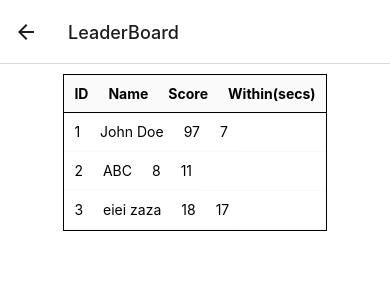
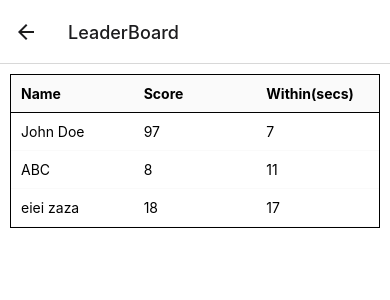
Before and after one commit to lertumpai/exam-bd, a React Native app: screen /LeaderBoard in a window 390 px wide. Shown: the top 300 px of the page. Built offline with nearby package versions, Linux system fonts and the light colour scheme.

Commit message:
implement table score

```diff
--- a/screens/leaderBoard/LeaderBoard.tsx
+++ b/screens/leaderBoard/LeaderBoard.tsx
@@ -7,8 +7,6 @@ const styles = StyleSheet.create({
   container: {
     flex: 1,
     backgroundColor: '#fff',
-    alignItems: 'center',
-    justifyContent: 'center',
   },
 })
 
--- a/screens/leaderBoard/components/ScoreTable.tsx
+++ b/screens/leaderBoard/components/ScoreTable.tsx
@@ -38,7 +38,6 @@ function ScoreTable() {
   function ScoreHeader() {
     return (
       <View style={styles.tableHeader}>
-        <Text style={styles.headerText}>ID</Text>
         <Text style={styles.headerText}>Name</Text>
         <Text style={styles.headerText}>Score</Text>
         <Text style={styles.headerText}>Within(secs)</Text>
@@ -53,7 +52,6 @@ function ScoreTable() {
   function ScoreRow(row: ScoreRowProps) {
     return (
       <View style={styles.tableRow}>
-        <Text style={styles.rowText}>{row.id}</Text>
         <Text style={styles.rowText}>{row.name}</Text>
         <Text style={styles.rowText}>{row.score}</Text>
         <Text style={styles.rowText}>{calculateTime(row.startDateTime, row.finishDateTime)}</Text>
@@ -66,9 +64,7 @@ function ScoreTable() {
       <View style={styles.table}>
         <ScoreHeader/>
         {tableData.map((row) => (
-          <View key={row.id} style={styles.tableRow}>
-            <ScoreRow {...row}/>
-          </View>
+          <ScoreRow {...row}/>
         ))}
       </View>
     </ScrollView>
@@ -82,6 +78,7 @@ const styles = StyleSheet.create({
     padding: 10,
   },
   table: {
+    width: '100%',
     borderWidth: 1,
     borderColor: colors.black,
   },
@@ -92,9 +89,10 @@ const styles = StyleSheet.create({
     borderBottomColor: colors.black,
   },
   headerText: {
+    flex: 1,
     padding: 10,
     fontWeight: 'bold',
-    textAlign: 'center',
+    textAlign: 'left',
   },
   tableRow: {
     flexDirection: 'row',
@@ -102,7 +100,8 @@ const styles = StyleSheet.create({
     borderBottomColor: colors.grey["50"],
   },
   rowText: {
+    flex: 1,
     padding: 10,
-    textAlign: 'center',
+    textAlign: 'left',
   },
 })
```
